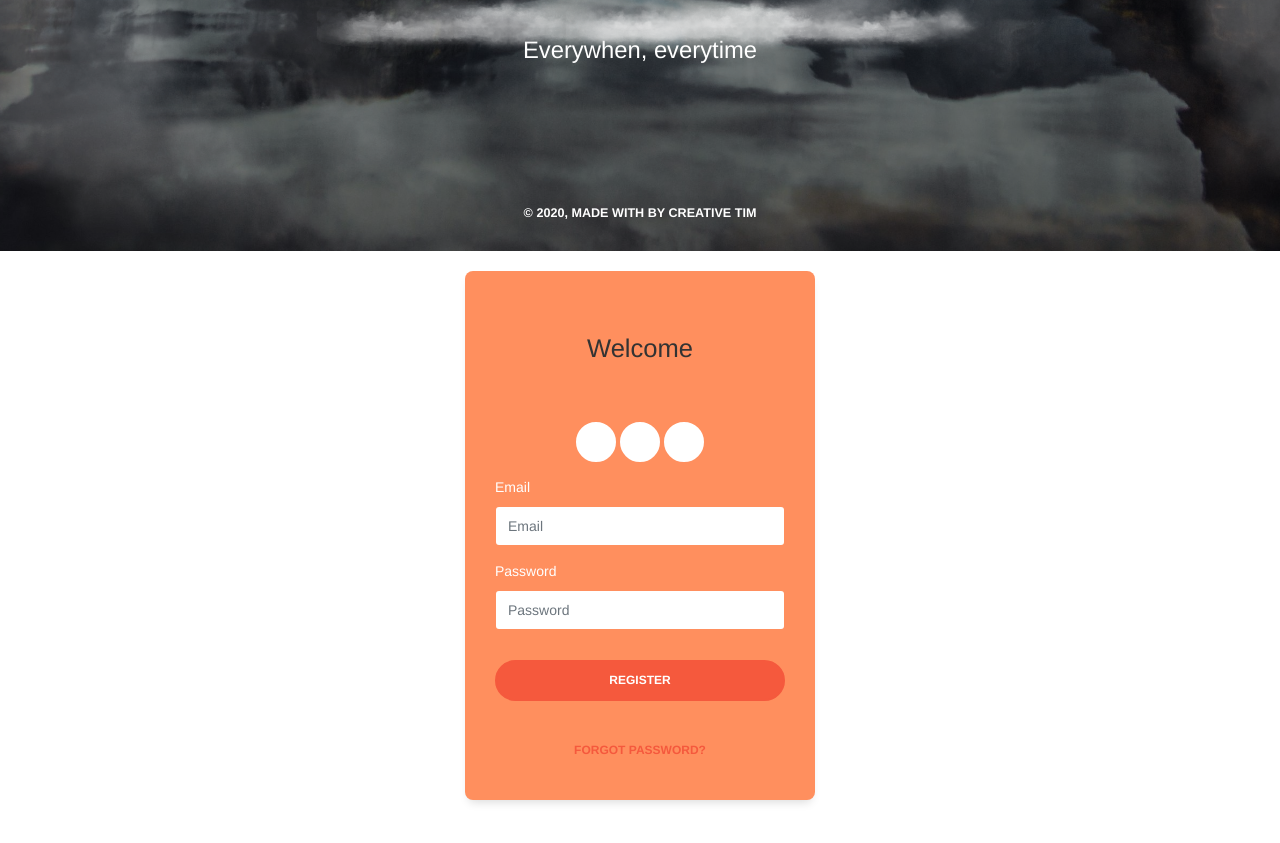
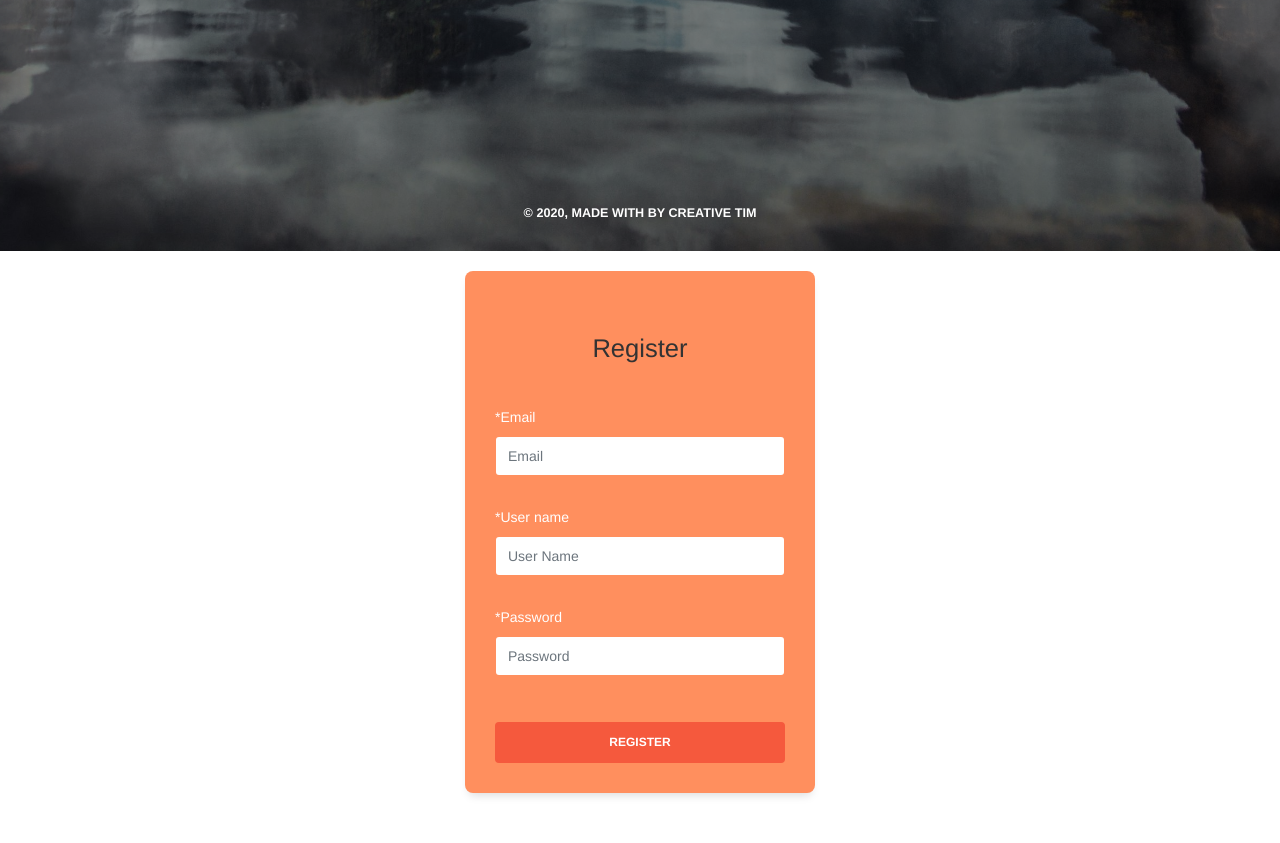
Before and after one commit to ASAI-DAM-Team-2/Frontend, a React (Create React App) app: page /register in a window 1280 px wide. Shown: the part 549-1392 px from the top of the page. Built offline with nearby package versions, Linux system fonts and the light colour scheme.

Commit message:
feat : register page

```diff
--- a/src/components/Navbars/IndexNavbar.js
+++ b/src/components/Navbars/IndexNavbar.js
@@ -124,9 +124,9 @@ function IndexNavbar(props) {
               </NavLink>
             </NavItem>
             <NavItem>
-              <NavLink className="btn-round" color="danger" to="/register">
+              <Link className="btn-round" color="danger" to="/register">
                 Sign up
-              </NavLink>
+              </Link>
             </NavItem>
           </Nav>
         </Collapse>
--- a/src/pages/registerpage/RegisterPage.js
+++ b/src/pages/registerpage/RegisterPage.js
@@ -1,16 +1,41 @@
-import React from "react";
+import React, { Component } from "react";
 
 // reactstrap components
-import { Button, Card, Form, Input, Container, Row, Col } from "reactstrap";
+import {
+  Button,
+  Card,
+  Form,
+  Input,
+  Container,
+  Row,
+  Col,
+  FormGroup,
+} from "reactstrap";
+import Alert from "../../components/alert/Alert";
 
-function RegisterPage() {
-  document.documentElement.classList.remove("nav-open");
-  React.useEffect(() => {
-    document.body.classList.add("register-page");
-    return function cleanup() {
-      document.body.classList.remove("register-page");
+class RegisterPage extends Component {
+  state = {
+    alert_el: null,
   };
+
+  handleSubmit(event) {
+    event.preventDefault();
+    // when there will be ajax call true will be changed to its result
+    if (true) {
+      this.setState({
+        alert_el: <Alert message="Logged successfully" type="success" />,
       });
+    } else {
+      this.setState({
+        alert_el: (
+          <Alert message="Incorrect user name or password!" type="danger" />
+        ),
+      });
+    }
+    // here will be ajax api call for register
+  }
+
+  render() {
     return (
       <React.Fragment>
         <div className="filter" />
@@ -18,52 +43,44 @@ function RegisterPage() {
           <Row>
             <Col className="ml-auto mr-auto" lg="4">
               <Card className="card-register ml-auto mr-auto">
-              <h3 className="title mx-auto">Welcome</h3>
-              <div className="social-line text-center">
-                <Button
-                  className="btn-neutral btn-just-icon mr-1"
-                  color="facebook"
-                  href="#pablo"
-                  onClick={(e) => e.preventDefault()}
+                <h3 className="title mx-auto">Register</h3>
+                {this.state.alert_el}
+                <Form
+                  className="register-form"
+                  method="POST"
+                  onSubmit={(event) => this.handleSubmit(event)}
                 >
-                  <i className="fa fa-facebook-square" />
-                </Button>
-                <Button
-                  className="btn-neutral btn-just-icon mr-1"
-                  color="google"
-                  href="#pablo"
-                  onClick={(e) => e.preventDefault()}
-                >
-                  <i className="fa fa-google-plus" />
-                </Button>
-                <Button
-                  className="btn-neutral btn-just-icon"
-                  color="twitter"
-                  href="#pablo"
-                  onClick={(e) => e.preventDefault()}
-                >
-                  <i className="fa fa-twitter" />
-                </Button>
-              </div>
-              <Form className="register-form">
-                <label>Email</label>
-                <Input placeholder="Email" type="text" />
-                <label>Password</label>
-                <Input placeholder="Password" type="password" />
-                <Button block className="btn-round" color="danger">
+                  <FormGroup>
+                    <label for="email">*Email</label>
+                    <Input
+                      placeholder="Email"
+                      id="email"
+                      type="email"
+                      required
+                    />
+                  </FormGroup>
+                  <FormGroup>
+                    <label for="username">*User name</label>
+                    <Input
+                      placeholder="User Name"
+                      id="username"
+                      type="text"
+                      required
+                    />
+                  </FormGroup>
+                  <FormGroup>
+                    <label id="password">*Password</label>
+                    <Input
+                      placeholder="Password"
+                      id="password"
+                      type="password"
+                      required
+                    />
+                  </FormGroup>
+                  <Button type="submit" className="w-100" color="danger">
                     Register
                   </Button>
                 </Form>
-              <div className="forgot">
-                <Button
-                  className="btn-link"
-                  color="danger"
-                  href="#pablo"
-                  onClick={(e) => e.preventDefault()}
-                >
-                  Forgot password?
-                </Button>
-              </div>
               </Card>
             </Col>
           </Row>
@@ -77,5 +94,6 @@ function RegisterPage() {
       </React.Fragment>
     );
   }
+}
 
 export default RegisterPage;
```
Lines whose indentation alone changed are shown as unchanged.
